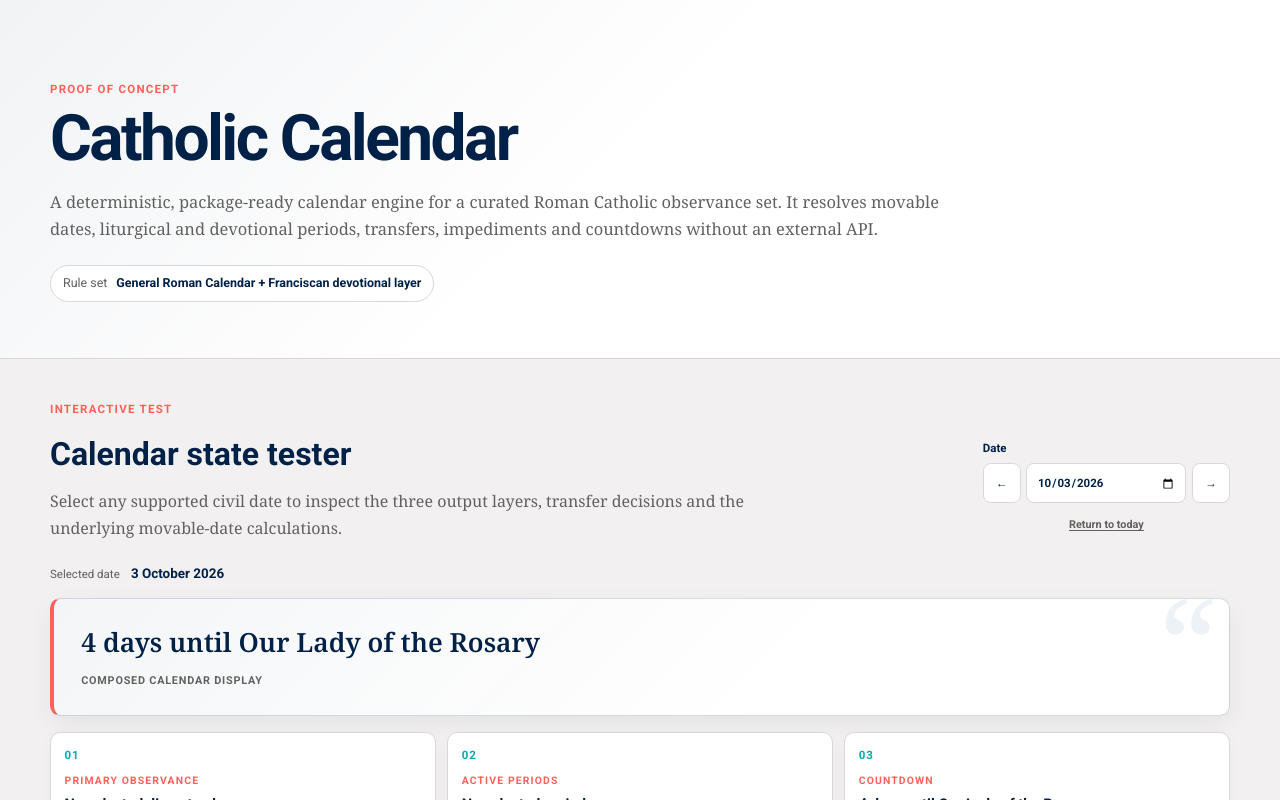
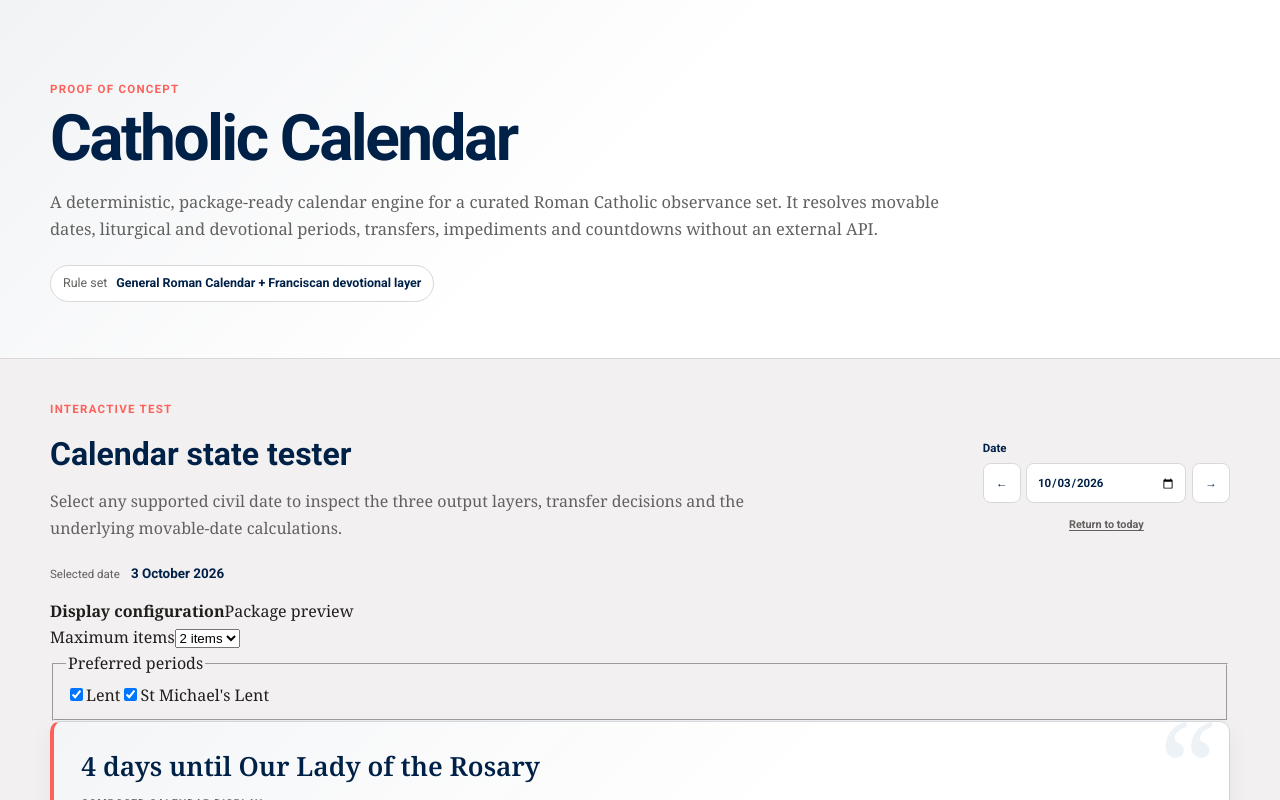
Before and after one commit to bgonzalezbustamante/catholic-calendar, a Next.js app: page / in a window 1280 px wide. Shown: the top 800 px of the page. Built offline with nearby package versions, Linux system fonts and the light colour scheme.

Commit message:
feat: expose composed display controls in tester

```diff
--- a/components/calendar-tester.tsx
+++ b/components/calendar-tester.tsx
@@ -52,15 +52,29 @@ function TransferDetails({ observance }: { observance: CalendarObservance }) {
 
 export default function CalendarTester({ initialDate }: { initialDate: string }) {
   const [date, setDate] = useState(initialDate)
+  const [maxDisplayItems, setMaxDisplayItems] = useState<1 | 2>(2)
+  const [preferLent, setPreferLent] = useState(true)
+  const [preferStMichaelsLent, setPreferStMichaelsLent] = useState(true)
   const state = useMemo(() => getCatholicCalendarState(date), [date])
 
+  const preferredPeriodIds = useMemo(
+    () => [
+      ...(preferLent ? ['lent'] : []),
+      ...(preferStMichaelsLent ? ['st-michaels-lent'] : []),
+    ],
+    [preferLent, preferStMichaelsLent]
+  )
   const visibleNominalExceptions = state.nominalObservances.filter(
     (event) => event.status !== 'observed'
   )
-  const displaySummary = formatCalendarStateSummary(state, {
-    maxItems: 2,
-    preferredPeriodIds: ['lent', 'st-michaels-lent'],
-  })
+  const displaySummary = useMemo(
+    () =>
+      formatCalendarStateSummary(state, {
+        maxItems: maxDisplayItems,
+        preferredPeriodIds,
+      }),
+    [maxDisplayItems, preferredPeriodIds, state]
+  )
 
   return (
     <section className="tester" aria-labelledby="tester-title">
@@ -112,6 +126,47 @@ export default function CalendarTester({ initialDate }: { initialDate: string })
       <div className="selected-date-bar">
         <span>Selected date</span>
         <strong>{formatDate(date)}</strong>
+      </div>
+
+      <div className="display-config" aria-label="Composed display configuration">
+        <div className="display-config-heading">
+          <strong>Display configuration</strong>
+          <span>Package preview</span>
+        </div>
+
+        <label className="display-config-field" htmlFor="display-max-items">
+          <span>Maximum items</span>
+          <select
+            id="display-max-items"
+            value={maxDisplayItems}
+            onChange={(event) =>
+              setMaxDisplayItems(Number(event.target.value) as 1 | 2)
+            }
+          >
+            <option value={1}>1 item</option>
+            <option value={2}>2 items</option>
+          </select>
+        </label>
+
+        <fieldset className="display-period-options">
+          <legend>Preferred periods</legend>
+          <label>
+            <input
+              type="checkbox"
+              checked={preferLent}
+              onChange={(event) => setPreferLent(event.target.checked)}
+            />
+            Lent
+          </label>
+          <label>
+            <input
+              type="checkbox"
+              checked={preferStMichaelsLent}
+              onChange={(event) => setPreferStMichaelsLent(event.target.checked)}
+            />
+            St Michael&apos;s Lent
+          </label>
+        </fieldset>
       </div>
 
       <blockquote className="state-quotation">
```
